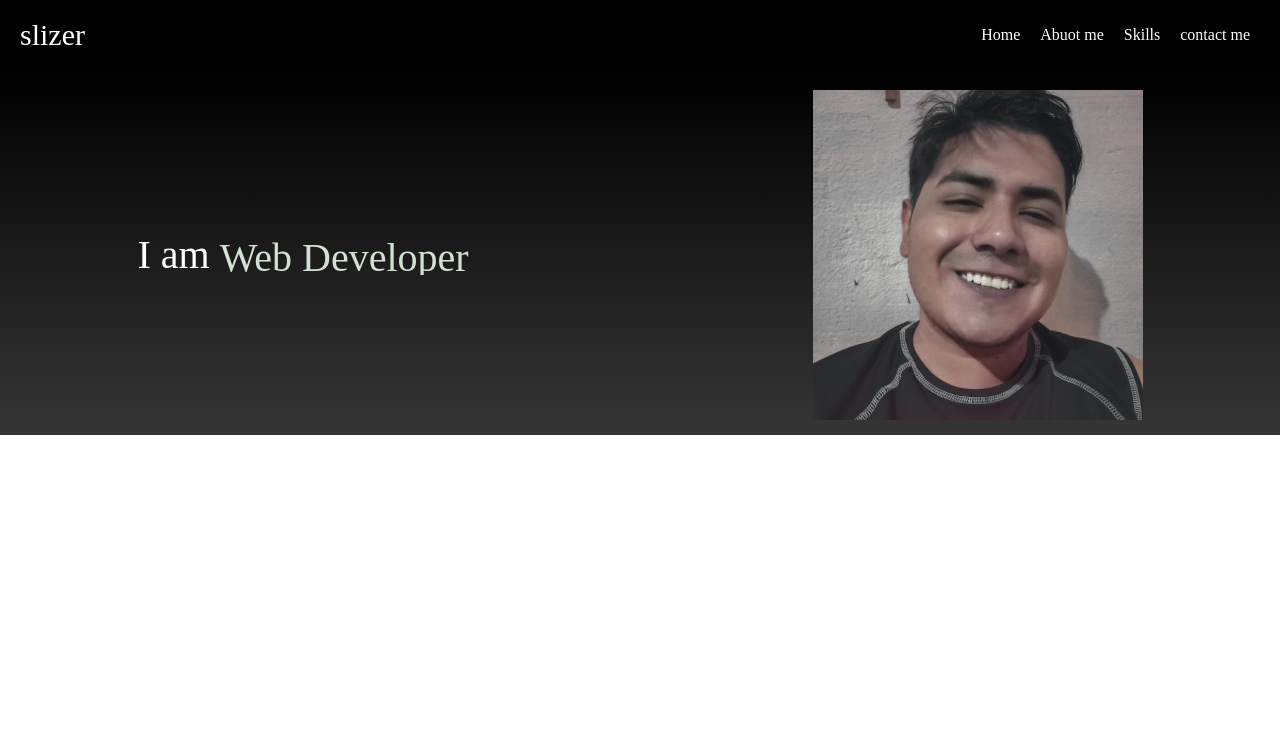
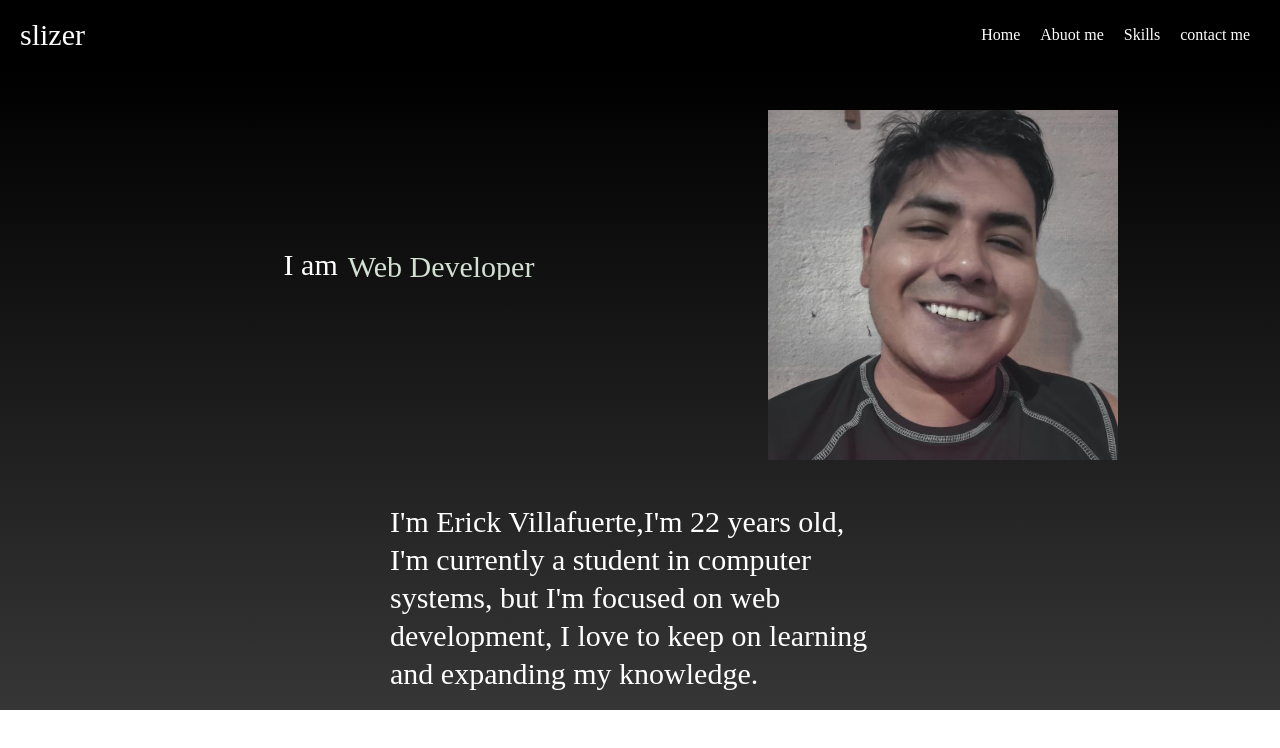
Before and after one commit to slizer98/portafolio, a plain HTML site: page index.html in a window 1280 px wide. Drawn offline with Linux system fonts and the light colour scheme.

Commit message:
se empezo a adaptar para pc

```diff
--- a/index.html
+++ b/index.html
@@ -11,12 +11,15 @@
     <header class="header">
         <nav class="header-nav">
             <p>slizer</p>
-            <ul>
+            <ul class="options">
                 <li><a href="#" s>Home</a></li>
                 <li><a href="#">Abuot me</a></li>
                 <li><a href="#">Skills</a></li>
                 <li><a href="#"> contact me</a></li>
             </ul>
+            <div class="menu">
+                <img src="./assets/icons/hamburger.png" alt="">
+            </div>
         </nav>
     </header>
     <main class="main">
@@ -33,9 +36,15 @@
             </div>
 
         </section>
-        <section>
-
-        </section>
+        <section class="about">
+            <div class="about-me">
+                <p class="p1">I'm Erick Villafuerte,I'm 22 years old,</p>
+                <p class="p2">I'm currently a student in computer </p>
+                <p class="p3"> systems, but I'm focused on web </p>
+                <p class="p4">  development, I love to keep on learning </p>
+                <p class="p5"> and expanding my knowledge. </p>
+            </div>
+            </section>
     </main>
 </body>
 </html>
--- a/stilos/styles.css
+++ b/stilos/styles.css
@@ -4,7 +4,7 @@
     padding: 0;
 }
 .header{
-    width: 100vw;
+    width: 100%;
     height: 70px;
     background-color: black;
     /* display: flex; */
@@ -46,9 +46,15 @@
     }
 
 }
-.header-nav ul{
-    display: flex;
+.header-nav .options{
+    display: none;
     list-style: none;
+}
+.header-nav .menu{
+    padding-right: 10px;
+}
+.header-nav .menu img{
+    width: 30px;
 }
 .header-nav li a{
     color: #fff;
@@ -78,27 +84,35 @@
 /* MAIN */
 
 main{
+    width: 100%;
     background: linear-gradient(Black, rgb(54, 54, 54));
     height:auto;
     padding-top: 20px;
+    overflow: hidden;
 }
 .presentation{
     width: 100%;
     height: auto;
+    /* padding-left: 25px; */
     display: flex;
-    justify-content: space-around;
+    /* justify-content: space-between; */
+    flex-direction: column;
     align-items: center;
     padding-bottom: 15px;
 }
 .presentation-container{
-    width: 400px;
+    width: 100%;
     /* border: 1px solid #fff; */
-    height: 40px;
+    height: 30px;
+    padding-left: 50px;
+    margin:10px  auto;
     color: #fff;
-    font-size: 40px;
-    line-height: 40px;
+    font-size: 30px;
+    line-height: 30px;
     display: flex;
     overflow: hidden;
+    justify-content: center;
+    /* padding-bottom: 25px; */
 
 
 }
@@ -114,24 +128,116 @@ main{
 @keyframes cambiar {
     0%{margin-top: 0;}
     20%{margin-top: 0;}
-    25%{margin-top: -40px;}
+    25%{margin-top: -30px;}
     35%{color:rgb(5, 85, 5) ;}
-    50%{margin-top: -40px;}
+    50%{margin-top: -30px;}
     55%{margin-top: 0;}
     65%{color:rgb(5, 85, 5) ;}
     80%{margin-top: 0;}
-    85%{margin-top: -40px;}
-    95%{margin-top: -40px;}
+    85%{margin-top: -30px;}
+    95%{margin-top: -30px;}
     100%{margin-top: 0;}
 }
 
 .presentation-photo{
-    width: 330px;
-    height: 330px;
+    width: 40%;
+    height: 350px;
+    padding-top: 20px;
     /* border: 1px solid red; */
 }
 .presentation-photo img{
-    width: 100%;
-    height: 100%;
+    width: 230px;
+    height: 230px;
     overflow: hidden;
 }
+
+.about{
+    width: 100%;
+    height: auto;
+    padding-top: 30px;
+    display: flex;
+    align-items: center;
+    justify-content: center;
+    padding-bottom: 15px;
+    padding-top: 15px;
+}
+.about .about-me{
+    width: 340px;
+    height: auto;
+    /* border: 1px solid red; */
+    overflow: hidden;
+    /* text-align: center; */
+}
+.about .about-me p{
+    color: #fff;
+    font-size: 20px;
+    text-justify: auto;
+    display: inline-block;
+    overflow: hidden;
+
+}
+
+.about .about-me .p1{
+    animation: p1 1s linear;
+}
+ @keyframes p1{
+     0%{transform:  translateX(500px);}
+ }
+.about .about-me .p2{
+    animation: p2 1.5s linear;
+}
+ @keyframes p2{
+     0%{transform:  translateX(500px);}
+ }
+.about .about-me .p3{
+    animation: p3 2s linear;
+}
+ @keyframes p3{
+     0%{transform:  translateX(500px);}
+ }
+.about .about-me .p4{
+    animation: p4 2.5s linear;
+}
+ @keyframes p4{
+     0%{transform:  translateX(500px);}
+ }
+.about .about-me .p5{
+    animation: p5 3s linear;
+}
+ @keyframes p5{
+     0%{transform:  translateX(500px);}
+ }
+
+
+@media (min-width: 600px){
+    .header-nav .options{
+        display: flex;
+    }
+    .header-nav .menu{
+        display: none;
+    }
+    .presentation{
+        display: flex;
+        flex-direction: row;
+        justify-content: space-between;
+    }
+    .presentation-container{
+        width: 60%;
+    }
+    .presentation-photo{
+        width: 40%;
+    }
+    .presentation-photo img{
+        width: 350px;
+        height: 350px;
+    }
+    .about{
+        padding-top: 50px;
+    }
+    .about .about-me{
+        width: 500px;
+    }
+    .about .about-me p{
+        font-size: 30px;
+    }
+}
```
Also changed, not shown: assets/icons/hamburger.png (added).
